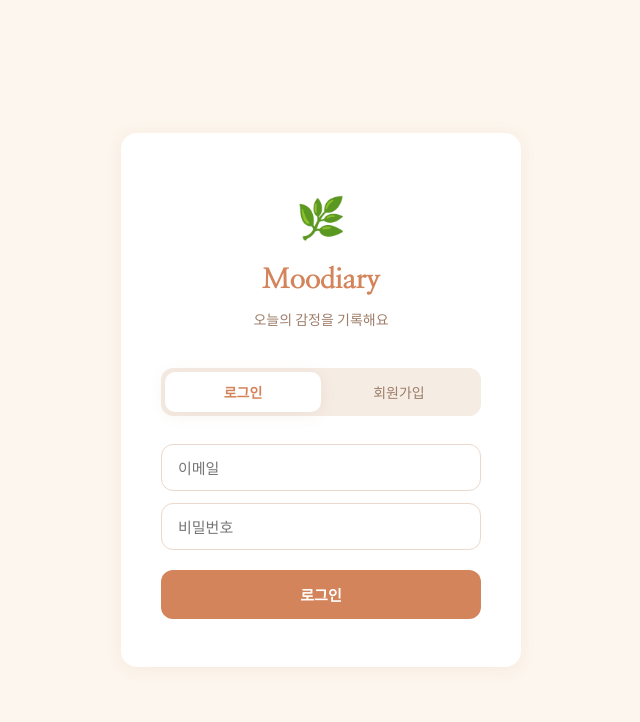
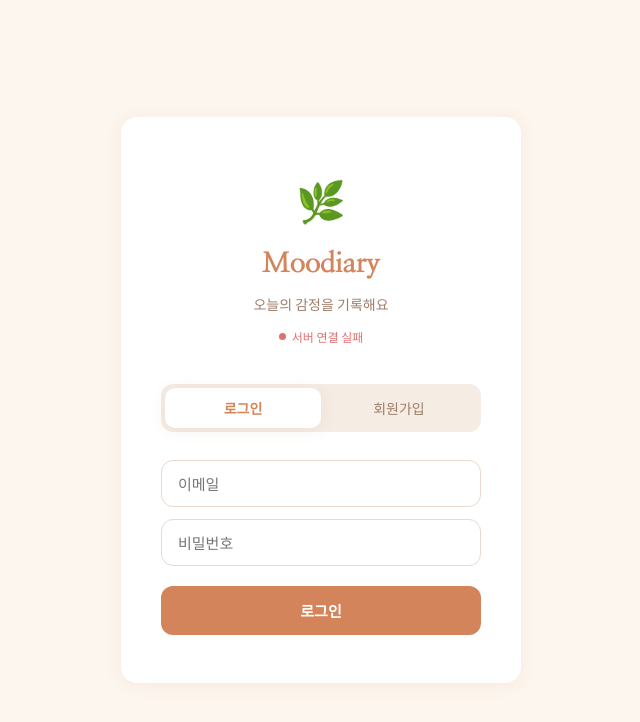
Before and after one commit to Zestoper/moodiary, a React (Create React App) app in the folder frontend/: page /login in a window 1280 px wide. Shown: the top 722 px of the page, without its empty margins (319-959 px from the left). Built offline with nearby package versions, Linux system fonts and the light colour scheme; no server answers.

Commit message:
feat: 로그인 페이지 서버 연결 상태 표시

```diff
--- a/frontend/src/pages/LoginPage.jsx
+++ b/frontend/src/pages/LoginPage.jsx
@@ -1,4 +1,4 @@
-import { useState } from 'react';
+import { useState, useEffect } from 'react';
 import { useNavigate } from 'react-router-dom';
 import { useAuth } from '../context/AuthContext';
 import { login, register } from '../api/auth';
@@ -11,6 +11,20 @@ export default function LoginPage() {
   const [username, setUsername] = useState('');
   const [password, setPassword] = useState('');
   const [error, setError] = useState('');
+  // 'checking' | 'ok' | 'error'
+  const [serverStatus, setServerStatus] = useState('checking');
+
+  useEffect(() => {
+    const check = async () => {
+      try {
+        const res = await fetch(`${process.env.REACT_APP_API_URL || 'http://localhost:8000'}/`);
+        setServerStatus(res.ok ? 'ok' : 'error');
+      } catch {
+        setServerStatus('error');
+      }
+    };
+    check();
+  }, []);
 
   const handleSubmit = async (e) => {
     e.preventDefault();
@@ -61,6 +75,16 @@ export default function LoginPage() {
           <p style={{ color: 'var(--text-muted)', fontSize: 14, marginTop: 4 }}>
             오늘의 감정을 기록해요
           </p>
+          <div style={{ display: 'inline-flex', alignItems: 'center', gap: 6, marginTop: 10, fontSize: 12,
+            color: serverStatus === 'ok' ? '#2e7d32' : serverStatus === 'error' ? '#e07070' : 'var(--text-muted)' }}>
+            <span style={{ width: 7, height: 7, borderRadius: '50%', flexShrink: 0,
+              background: serverStatus === 'ok' ? '#4caf50' : serverStatus === 'error' ? '#e07070' : 'var(--text-muted)',
+              animation: serverStatus === 'checking' ? 'blink 1s step-end infinite' : 'none',
+            }} />
+            {serverStatus === 'checking' && '서버 연결 중...'}
+            {serverStatus === 'ok'       && '서버 연결됨'}
+            {serverStatus === 'error'    && '서버 연결 실패'}
+          </div>
         </div>
 
         {/* 탭 전환 */}
```
